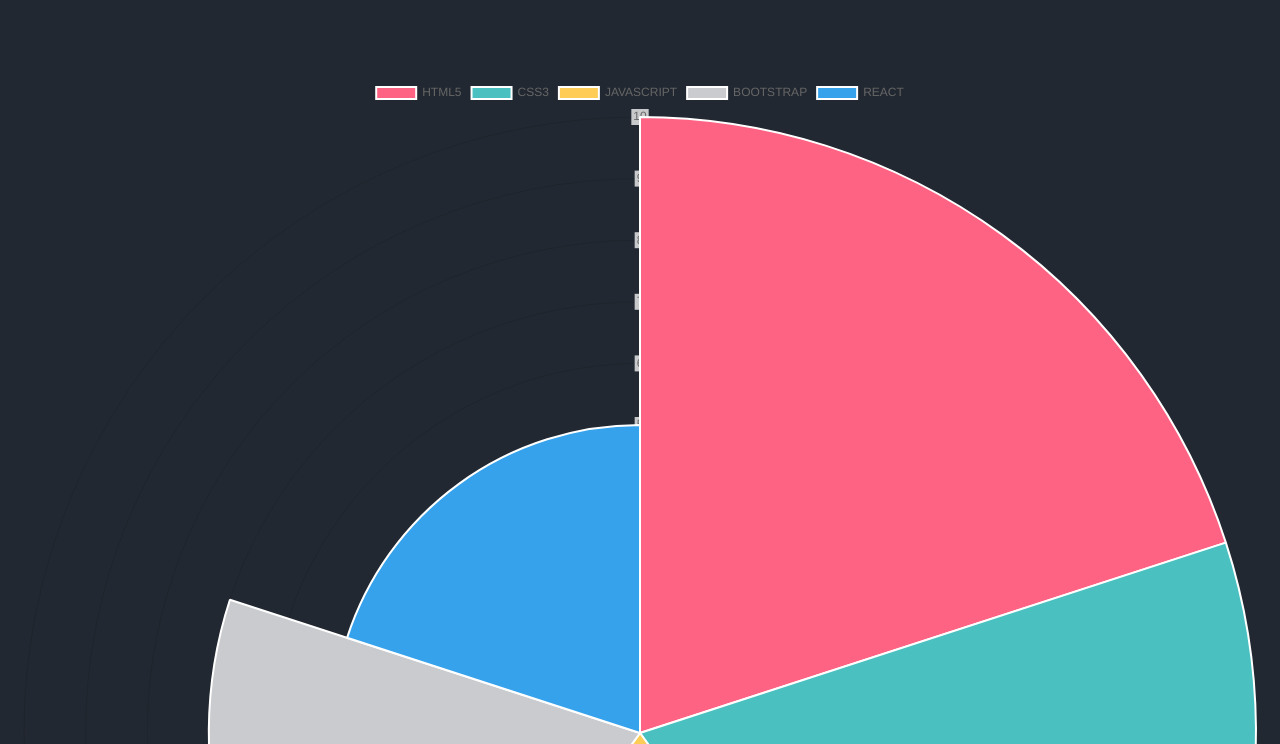
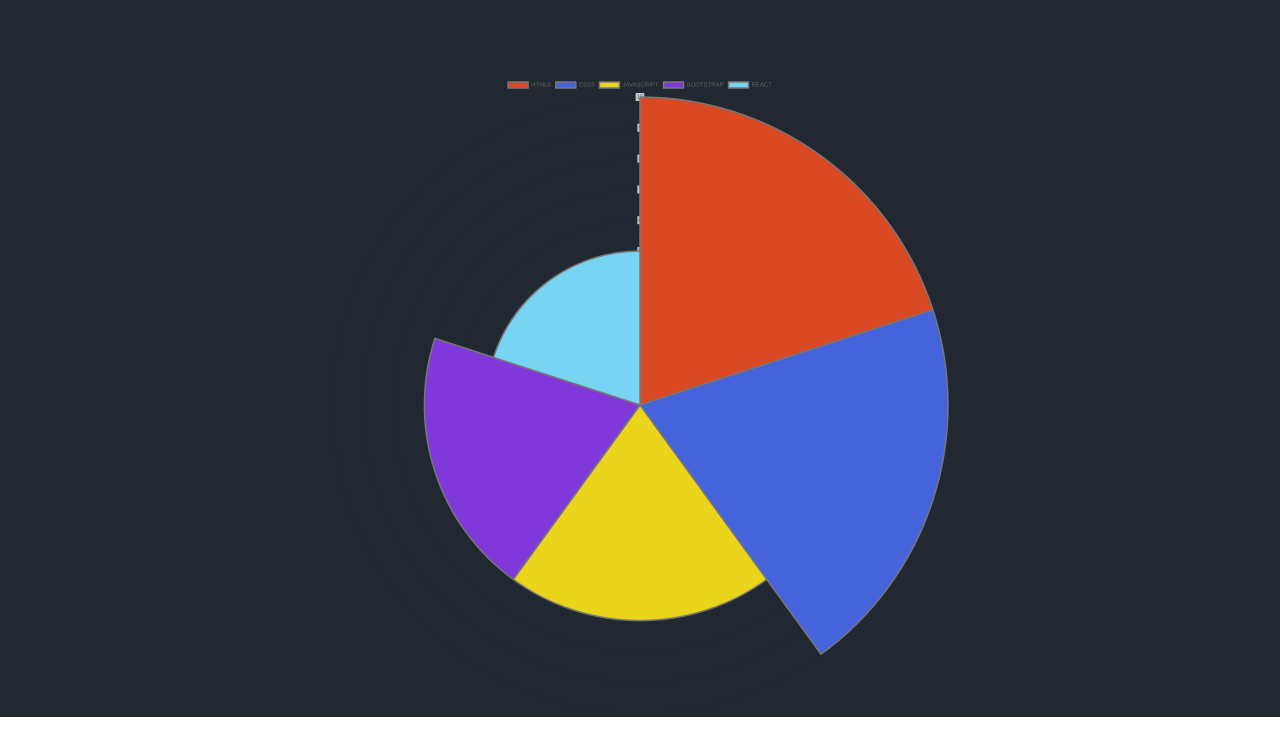
Before and after one commit to Skyz03/The-Personalz-Website, a website: page index.html in a window 1280 px wide. Shown: the part 1996-2740 px from the top of the page. After the commit the page ends 2713 px from the top, so only its background shows below. Drawn offline with nearby package versions, Linux system fonts and the light colour scheme; a web font is replaced by a local one.

Commit message:
Updates in the chart code

```diff
--- a/js/radar_chart.js
+++ b/js/radar_chart.js
@@ -14,12 +14,16 @@ const data = {
     label: 'CODING SKILLS',
     data: [10, 10, 7, 7, 5],
     backgroundColor: [
-      'rgb(255, 99, 132)',
-      'rgb(75, 192, 192)',
-      'rgb(255, 205, 86)',
-      'rgb(201, 203, 207)',
-      'rgb(54, 162, 235)'
-    ]
+      '#d84924',
+      '#4563da',
+      '#ead41c',
+      '#8138db',
+      '#77d4f2'
+    ],
+    borderWidth: 3,
+    borderColor: '#777',
+    hoverBorderWidth: 5,
+    hoverBorderColor: '#000'
   }]
 };
 
--- a/scss/sections/_skills.scss
+++ b/scss/sections/_skills.scss
@@ -41,6 +41,6 @@
 }
 
 .radar_chart {
-  height: 50%;
-  width: 50%;
+  height: 50% !important;
+  width: 50% !important;
 }
```
Also changed, not shown: assets/css/main.css, 1 other file.
